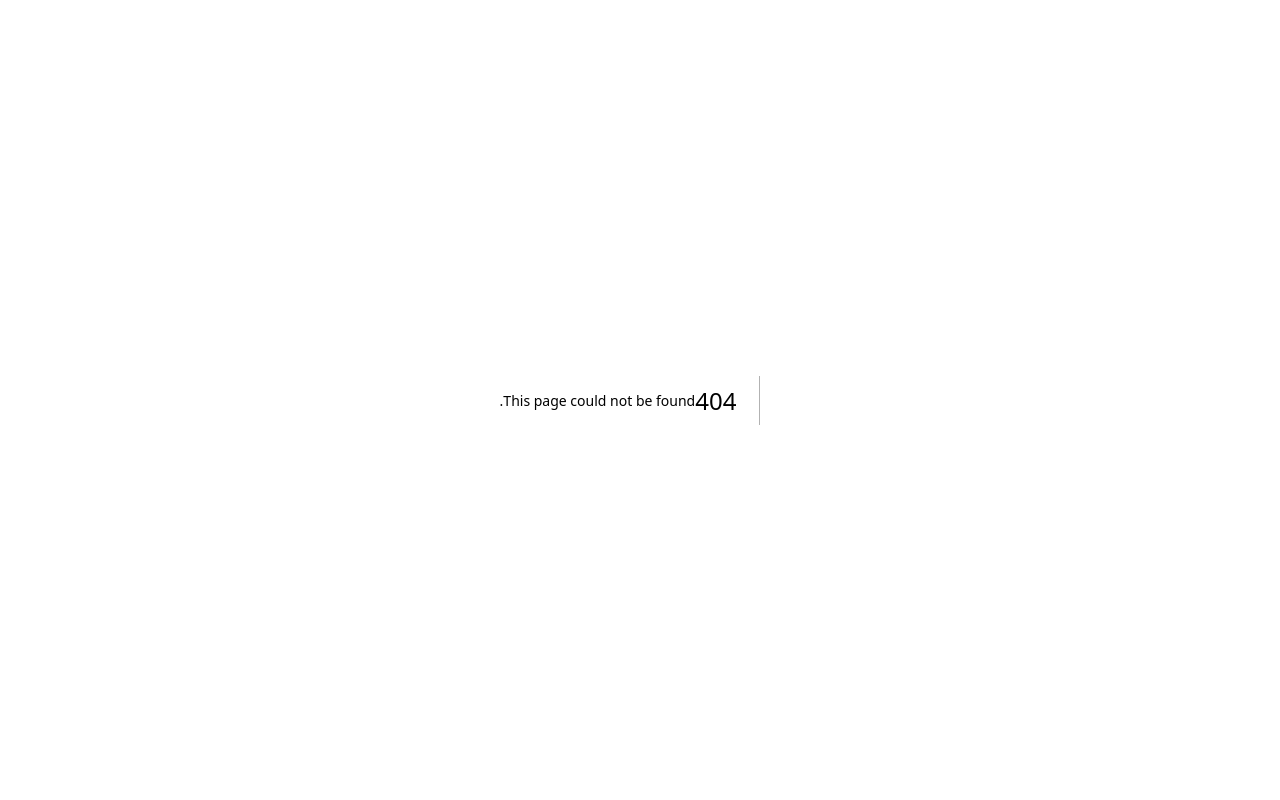
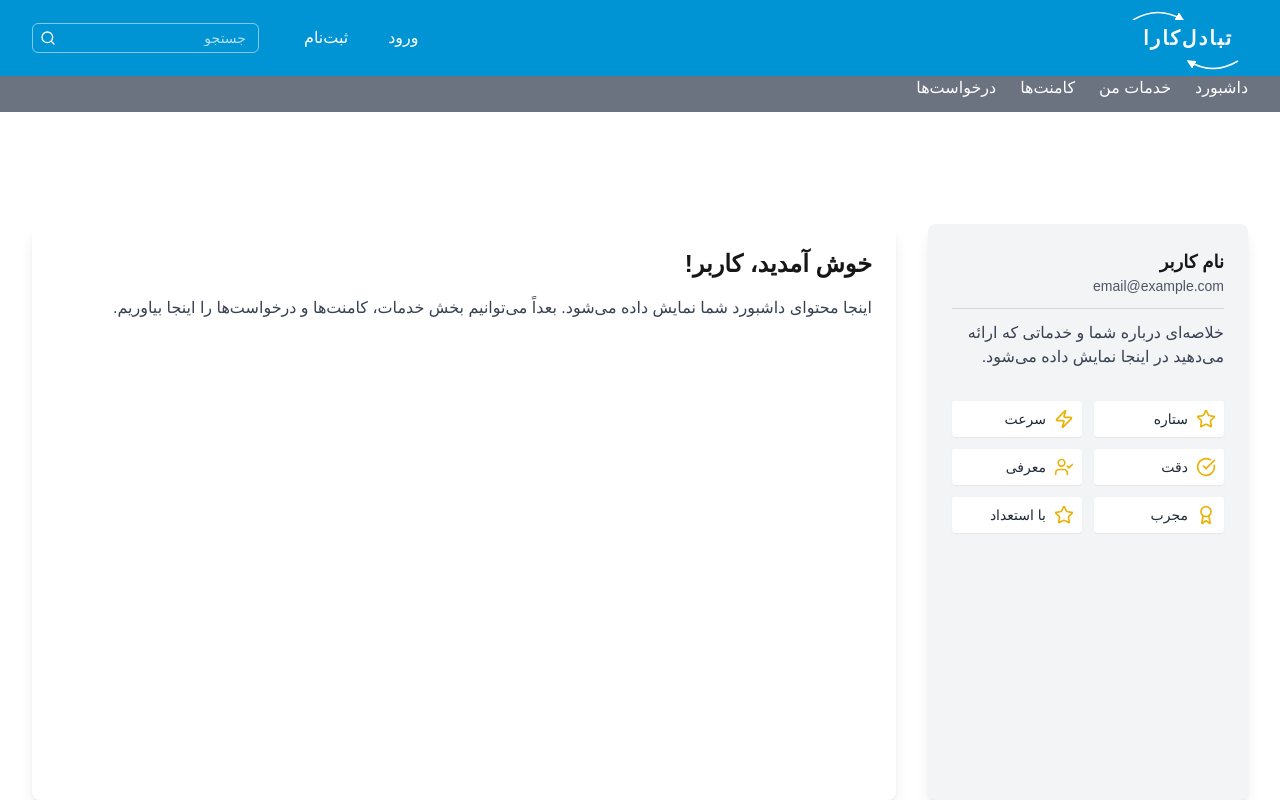
Before and after one commit to abbasian-codes/end-tabadol, a Next.js app: page /dashboard in a window 1280 px wide. Before the commit this address had no page. Shown: the top 800 px of the page. Built offline with nearby package versions, Linux system fonts and the light colour scheme.

Commit message:
frist version dashboard

```diff
--- /dev/null
+++ b/src/app/dashboard/page.jsx
@@ -0,0 +1,129 @@
+"use client"
+
+import { useAuth } from "@/context/AuthContext"
+import Link from "next/link"
+import {
+  Instagram,
+  Facebook,
+  Linkedin,
+  Star,
+  Zap,
+  CheckCircle,
+  UserCheck,
+  Award,
+} from "lucide-react"
+
+export default function DashboardPage() {
+  const { user } = useAuth()
+
+  // نمونه داده بج‌ها
+  const badges = [
+    { name: "ستاره", icon: Star },
+    { name: "سرعت", icon: Zap },
+    { name: "دقت", icon: CheckCircle },
+    { name: "معرفی", icon: UserCheck },
+    { name: "مجرب", icon: Award },
+    { name: "با استعداد", icon: Star }, // می‌توان آیکون متفاوت انتخاب کرد
+  ]
+
+  return (
+    <div className="min-h-screen flex flex-col">
+      {/* هدر */}
+
+      {/* منوی خاکستری تیره زیر هدر */}
+      <nav className="bg-gray-500 text-white h-12 flex items-center px-8 gap-6 mt-16">
+        <Link href="/dashboard" className="hover:text-blue-400 transition">
+          داشبورد
+        </Link>
+        <Link href="/my-services" className="hover:text-blue-400 transition">
+          خدمات من
+        </Link>
+        <Link href="/comments" className="hover:text-blue-400 transition">
+          کامنت‌ها
+        </Link>
+        <Link href="/requests" className="hover:text-blue-400 transition">
+          درخواست‌ها
+        </Link>
+      </nav>
+
+      {/* محتوای اصلی */}
+      <main className="flex flex-1 mt-28 px-8 gap-8">
+        {/* سایدبار سمت راست */}
+        <aside className="w-80 flex-shrink-0 bg-gray-100 p-6 rounded-lg shadow-lg">
+          {/* نام و ایمیل */}
+          <div className="text-lg font-semibold">
+            {user?.username || "نام کاربر"}
+          </div>
+          <div className="text-gray-600 text-sm mb-3">
+            {user?.email || "email@example.com"}
+          </div>
+          <div className="border-t border-gray-300 my-3" />
+
+          {/* خلاصه درباره یوزر */}
+          <div className="text-gray-700 mb-4">
+            {user?.bio ||
+              "خلاصه‌ای درباره شما و خدماتی که ارائه می‌دهید در اینجا نمایش داده می‌شود."}
+          </div>
+
+          {/* شبکه‌های اجتماعی */}
+          <div className="flex gap-3 mb-4">
+            {user?.social?.instagram && (
+              <a
+                href={user.social.instagram}
+                target="_blank"
+                rel="noopener noreferrer"
+              >
+                <Instagram className="w-6 h-6 text-gray-700 hover:text-pink-500 transition" />
+              </a>
+            )}
+            {user?.social?.facebook && (
+              <a
+                href={user.social.facebook}
+                target="_blank"
+                rel="noopener noreferrer"
+              >
+                <Facebook className="w-6 h-6 text-gray-700 hover:text-blue-600 transition" />
+              </a>
+            )}
+            {user?.social?.linkedin && (
+              <a
+                href={user.social.linkedin}
+                target="_blank"
+                rel="noopener noreferrer"
+              >
+                <Linkedin className="w-6 h-6 text-gray-700 hover:text-blue-500 transition" />
+              </a>
+            )}
+          </div>
+
+          {/* بخش بج‌ها */}
+          <div className="grid grid-cols-2 gap-3">
+            {badges.map((badge) => {
+              const Icon = badge.icon
+              return (
+                <div
+                  key={badge.name}
+                  className="flex items-center gap-2 bg-white p-2 rounded shadow-sm hover:shadow-md transition cursor-default"
+                >
+                  <Icon className="w-5 h-5 text-yellow-500" />
+                  <span className="text-gray-800 text-sm">{badge.name}</span>
+                </div>
+              )
+            })}
+          </div>
+        </aside>
+
+        {/* بخش محتوای اصلی داشبورد */}
+        <section className="flex-1 bg-white rounded-lg p-6 shadow-lg">
+          <h1 className="text-2xl font-semibold mb-4">
+            خوش آمدید، {user?.username || "کاربر"}!
+          </h1>
+          <p className="text-gray-700">
+            اینجا محتوای داشبورد شما نمایش داده می‌شود. بعداً می‌توانیم بخش
+            خدمات، کامنت‌ها و درخواست‌ها را اینجا بیاوریم.
+          </p>
+        </section>
+      </main>
+    </div>
+  )
+}
--- a/src/app/layout.js
+++ b/src/app/layout.js
@@ -1,16 +1,36 @@
+// import "./globals.css"
+// import Header from "@/components/Header"
+// import Footer from "@/components/Footer"
+// import { AuthProvider } from "@/context/AuthContext"
+// export const metadata = {
+//   title: "Create Next App",
+//   description: "Generated by create next app",
+// }
+
+// export default function RootLayout({ children }) {
+//   return (
+//     <html lang="en">
+//       <body>
+//         <Header /> <AuthProvider>{children} </AuthProvider>
+//         <Footer />
+//       </body>
+//     </html>
+//   )
+// }
 import "./globals.css"
 import { AuthProvider } from "@/context/AuthContext"
-export const metadata = {
-  title: "Create Next App",
-  description: "Generated by create next app",
-}
+import Header from "@/components/Header"
+import Footer from "@/components/Footer"
 
 export default function RootLayout({ children }) {
   return (
-    <html lang="en">
+    <html lang="fa" dir="rtl">
       <body>
-        {" "}
-        <AuthProvider>{children} </AuthProvider>
+        <AuthProvider>
+          <Header />
+          <main>{children}</main>
+          <Footer />
+        </AuthProvider>
       </body>
     </html>
   )
--- a/src/app/login/page.jsx
+++ b/src/app/login/page.jsx
@@ -58,8 +58,7 @@
 
 import { useState } from "react"
 import { useRouter } from "next/navigation"
-import Header from "@/components/Header"
-import Footer from "@/components/Footer"
+
 import { useAuth } from "@/context/AuthContext"
 
 export default function LoginPage() {
@@ -98,7 +97,6 @@ export default function LoginPage() {
 
   return (
     <div>
-      <Header />
       <main className="min-h-screen flex items-center justify-center p-6 bg-gray-50">
         <div className="max-w-md w-full bg-white p-8 rounded shadow space-y-4">
           <h1 className="text-2xl font-bold text-center">ورود</h1>
@@ -132,7 +130,6 @@ export default function LoginPage() {
           {message && <p className="text-red-500">{message}</p>}
         </div>
       </main>
-      <Footer />
     </div>
   )
 }
--- a/src/app/page.js
+++ b/src/app/page.js
@@ -1,12 +1,7 @@
-import Header from "@/components/Header"
-import Footer from "@/components/Footer"
-
 export default function Home() {
   return (
     <div>
-      <Header />
       <div className="min-h-screen"></div>
-      <Footer />
     </div>
   )
 }
--- a/src/app/signup/page.jsx
+++ b/src/app/signup/page.jsx
@@ -1,8 +1,7 @@
 "use client" // برای اینکه این کامپوننت Client باشد
 
 import { useState } from "react"
-import Header from "@/components/Header"
-import Footer from "@/components/Footer"
+
 import { useRouter } from "next/navigation"
 import { useAuth } from "@/context/AuthContext"
 
@@ -77,7 +76,6 @@ export default function JoinPage() {
 
   return (
     <div>
-      <Header />
       <main className="min-h-screen flex items-center justify-center p-6 bg-gray-50">
         <div className="max-w-md w-full bg-white p-8 rounded shadow space-y-4">
           <h1 className="text-2xl font-bold text-center">ثبت‌نام</h1>
@@ -129,7 +127,6 @@ export default function JoinPage() {
           <p>{message}</p>
         </div>
       </main>
-      <Footer />
     </div>
   )
 }
```
